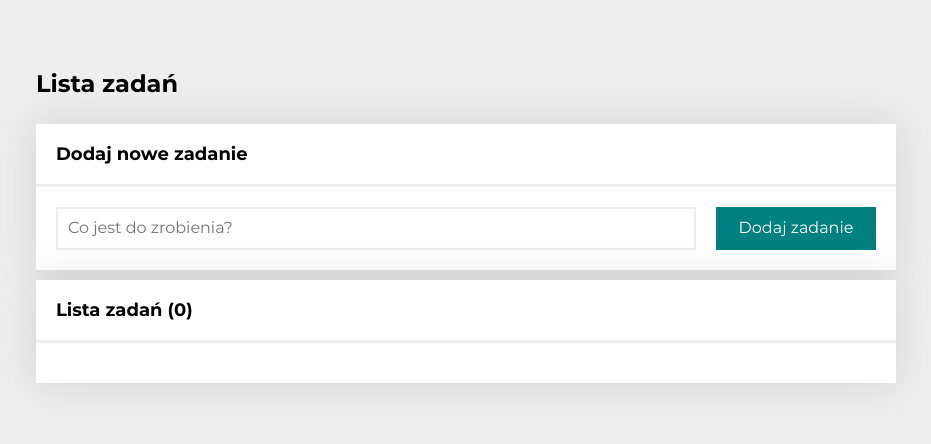
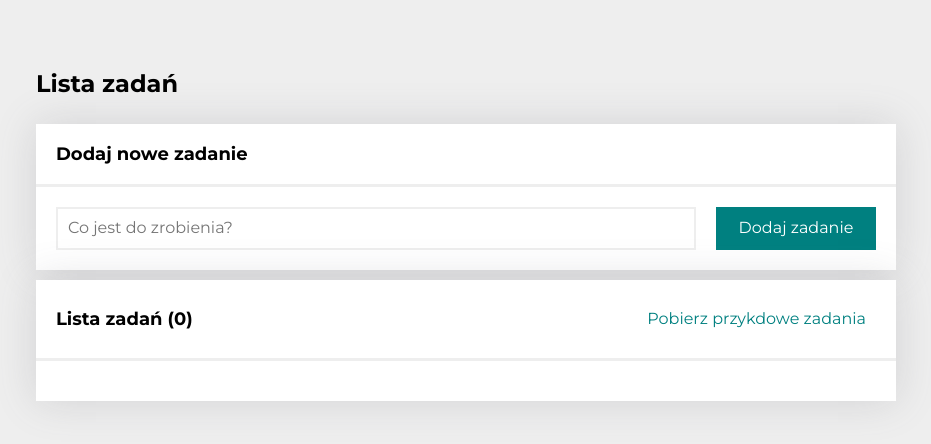
Before and after one commit to Grzegorz-Kolaty/to-do-list-react2, a React (Create React App) app: page / in a window 1280 px wide. Shown: the top 444 px of the page, without its empty margins (174-1105 px from the left). Built offline with nearby package versions, Linux system fonts and the light colour scheme.

Commit message:
minor changes in texting

```diff
--- a/src/common/Section/styled.js
+++ b/src/common/Section/styled.js
@@ -7,7 +7,7 @@ export const Sections = styled.section`
 
 export const Title = styled.h2`
   display: grid;
-  grid-template-columns: 3fr 1fr 1fr;
+  grid-template-columns: 3fr auto;
   align-items: center;
   font-size: ${({ theme }) => theme.font.sizeLarge};
   ${({ theme }) => theme.spacingBoxes};
--- a/src/features/tasks/Buttons/index.js
+++ b/src/features/tasks/Buttons/index.js
@@ -1,29 +1,33 @@
 import { useSelector, useDispatch } from "react-redux";
-import { selectTasks, toggleHideDone, setAllDone } from "../tasksSlice";
-import { Button } from "./styled";
+import { selectTasksState, toggleHideDone, setAllDone, selectTasksHideDone, selectTasksToDo } from "../tasksSlice";
+import { Button, Wrapper } from "./styled";
 
 const Buttons = () => {
-  const { tasks, hideDone } = useSelector(selectTasks);
+  const { tasks, hideDone, fetchExampleTasks } = useSelector(selectTasksState);
+  const taskHideDoneCount = useSelector(selectTasksHideDone);
+  const taskUnDoneCount = useSelector(selectTasksToDo);
   const dispatch = useDispatch();
-  const taskUnDoneCount = tasks.filter(task => task.done === false).length;
-  const taskHideDoneCount = tasks.filter(task => task.done === true && hideDone === true).length;
 
   return (
-    tasks.length > 0 && (
+    <Wrapper>
+      <Button onClick={() => fetchExampleTasks()}>
+        Pobierz przykdowe zadania
+      </Button>
+
+      {tasks.length > 0 && (
         <>
-        <Button
-          onClick={() => dispatch(toggleHideDone())}>
+          <Button onClick={() => dispatch(toggleHideDone())}>
             {hideDone ? "Pokaż" : "Ukryj"} ukończone
-          {taskHideDoneCount > 0 ? ` (${taskHideDoneCount})` : ""}
+            {hideDone && taskHideDoneCount > 0 && ` (${taskHideDoneCount})`}
           </Button>
           <Button
             onClick={() => dispatch(setAllDone())}
             disabled={tasks.every((task) => task.done)}>
-          Ukończ wszystkie
-          {taskUnDoneCount > 0 ? ` (${taskUnDoneCount})` : ""}
+            Ukończ wszystkie {taskUnDoneCount > 0 ? `(${taskUnDoneCount})` : ""}
           </Button>
         </>
-    )
+      )}
+    </Wrapper>
   )
 };
 
--- a/src/features/tasks/Buttons/styled.js
+++ b/src/features/tasks/Buttons/styled.js
@@ -1,12 +1,17 @@
 import styled from "styled-components";
+
+export const Wrapper = styled.div`
+  padding: 0px;
+  margin: 0px;
+`
 
 export const Button = styled.button`
   font-size: ${({ theme }) => theme.font.sizeNormal};
   color: ${({ theme }) => theme.background.colorTeal};
   border: ${({ theme }) => theme.border};
   background-color: ${({ theme }) => theme.background.transparent};
-  min-width: 180px;
-  padding: 0px;
+  min-width: 150px;
+  padding: 10px;
 
   &:hover {
     filter: brightness(120%)
--- a/src/features/tasks/TaskList/index.js
+++ b/src/features/tasks/TaskList/index.js
@@ -1,9 +1,9 @@
 import { useSelector, useDispatch } from "react-redux";
 import { List, Item, Content, ToggleDoneButton, RemoveTaskButton } from "./styled";
-import { selectTasks, toggleTaskDone, removeTask } from "../tasksSlice";
+import { selectTasksState, toggleTaskDone, removeTask } from "../tasksSlice";
 
 const TaskList = () => {
-  const { tasks, hideDone } = useSelector(selectTasks);
+  const { tasks, hideDone } = useSelector(selectTasksState);
   const dispatch = useDispatch();
 
   return (
--- a/src/features/tasks/Tasks.js
+++ b/src/features/tasks/Tasks.js
@@ -7,9 +7,8 @@ import Header from "../../common/Header";
 import { Container } from "../../common/Container/styled";
 import { selectTasks } from "./tasksSlice";
 
-
 function Tasks() {
-  const { tasks } = useSelector(selectTasks);
+  const tasks = useSelector(selectTasks);
 
   return (
     <Container>
--- a/src/features/tasks/tasksSlice.js
+++ b/src/features/tasks/tasksSlice.js
@@ -7,26 +7,30 @@ const tasksSlice = createSlice({
         hideDone: false,
     },
     reducers: {
-        addTask: ({ tasks }, { payload }) => {
-            tasks.push(payload);
+        addTask: ({ tasks }, { payload: task }) => {
+            tasks.push(task);
         },
         toggleHideDone: state => {
             state.hideDone = !state.hideDone;
         },
-        toggleTaskDone: ({ tasks }, { payload }) => {
-            const index = tasks.findIndex(task => task.id === payload);
+        toggleTaskDone: ({ tasks }, { payload: taskId }) => {
+            const index = tasks.findIndex(({ id }) => id === taskId);
             tasks[index].done = !tasks[index].done;
         },
-        removeTask: ({ tasks }, { payload }) => {
-            const index = tasks.findIndex(({ id }) => id === payload);
+        removeTask: ({ tasks }, { payload: taskId }) => {
+            const index = tasks.findIndex(({ id }) => id === taskId);
             tasks.splice(index, 1)
         },
         setAllDone: ({ tasks }) => {
-            tasks.map(task => task.done = true)
+            tasks.map(task => task.done = true);
         },
+        fetchExampleTasks: () => { },
     },
 });
 
-export const { addTask, removeTask, setAllDone, toggleHideDone, toggleTaskDone } = tasksSlice.actions;
-export const selectTasks = state => state.tasks;
+export const { addTask, removeTask, setAllDone, toggleHideDone, toggleTaskDone, fetchExampleTasks } = tasksSlice.actions;
+export const selectTasksState = state => state.tasks;
+export const selectTasks = state => selectTasksState(state).tasks;
+export const selectTasksHideDone = state => selectTasksState(state).tasks.filter(task => task.done === true).length
+export const selectTasksToDo = state => selectTasksState(state).tasks.filter(task => task.done === false).length;
 export default tasksSlice.reducer;
```
Lines whose indentation alone changed are shown as unchanged.
